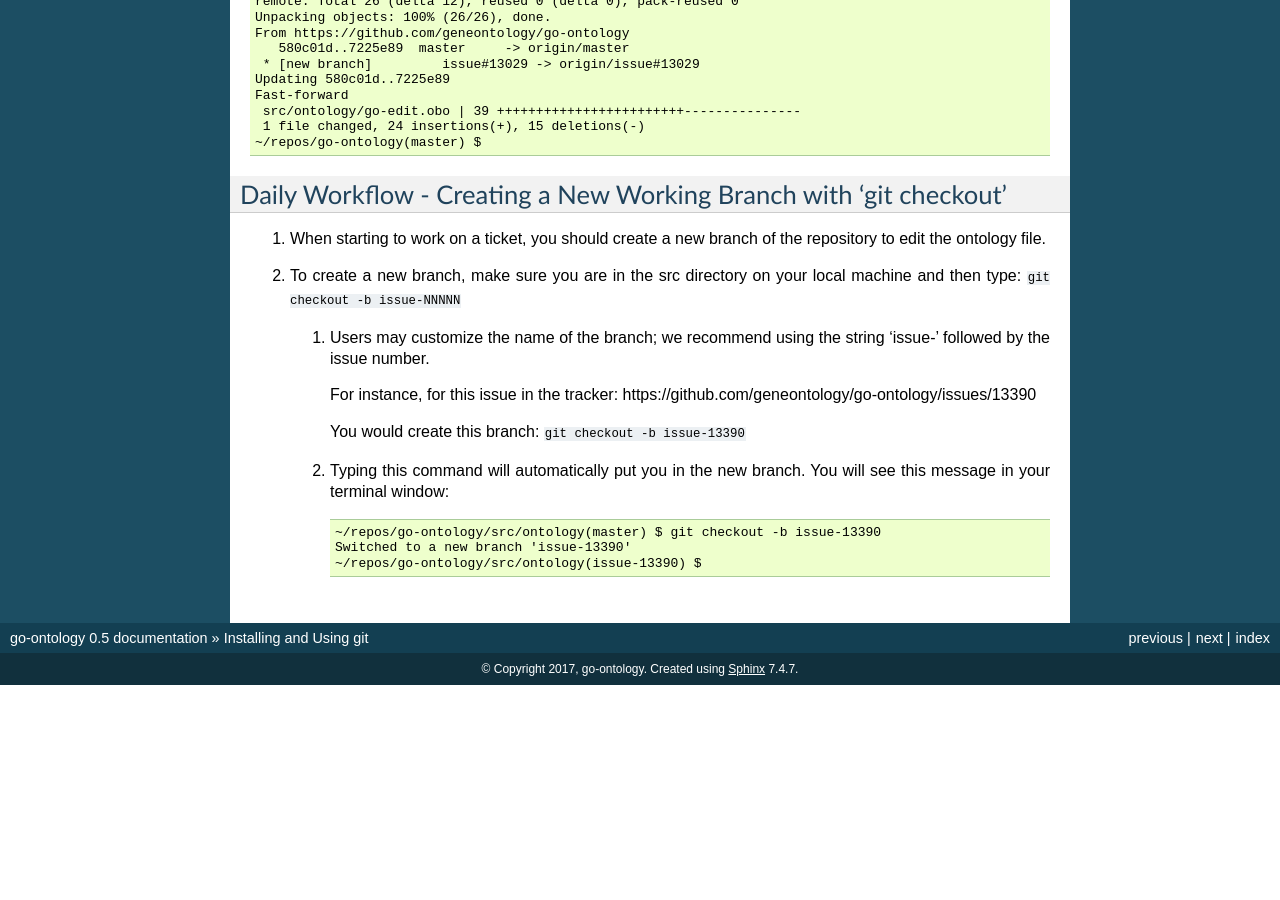
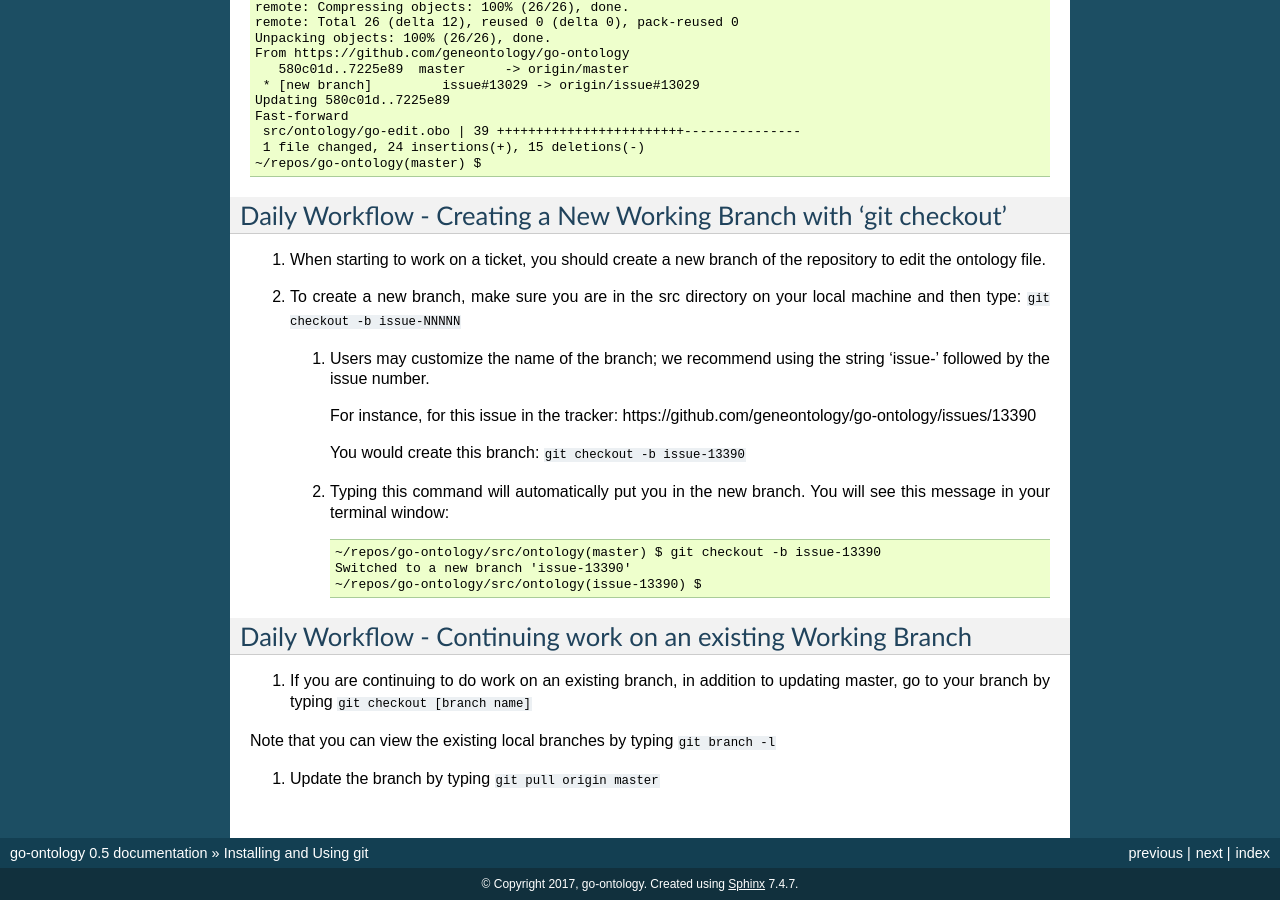
Before and after one commit to geneontology/go-ontology, a Sphinx documentation site: the page built from docs/Installgit.md, in a window 1280 px wide and 900 px high, scrolled down 1479 px. Built offline with Sphinx 7.4.7, drawn with Linux system fonts in a browser that asks for light colours; before the commit the page ends 2164 px from its top, so only the background shows below that; some of the changed text lies outside the part shown.

Commit message:
Update Installgit.md
updating daily workflow

````diff
--- a/docs/Installgit.md
+++ b/docs/Installgit.md
@@ -54,11 +54,11 @@ PS1="\w\$(parse_git_branch) $ "
 
 1. Navigate to the ontology directory of go-ontology:  ```/repos/go-ontology/src/ontology```
 
-2. Type: ```git status``` to reveal the branch you are working on.
+2. If this information is not displayed in the terminal window, type: ```git status``` to reveal the branch you are working on.
 
-3. Make sure you are working on the master branch. If you are, you will see:
+3. You will see:
 
-       On branch master
+       On branch [master] [or the name of the branch you are on]
 
        Your branch is up-to-date with 'origin/master'.
 
@@ -86,7 +86,6 @@ Fast-forward
 ~/repos/go-ontology(master) $
 ```
 
-
 ## Daily Workflow - Creating a New Working Branch with 'git checkout'
 
 1. When starting to work on a ticket, you should create a new branch of the repository to edit the ontology file.
@@ -106,3 +105,11 @@ Fast-forward
       Switched to a new branch 'issue-13390'
       ~/repos/go-ontology/src/ontology(issue-13390) $
       ```
+
+
+## Daily Workflow - Continuing work on an existing Working Branch
+1. If you are continuing to do work on an existing branch, in addition to updating master, go to your branch by typing ```git checkout [branch name]```
+
+Note that you can view the existing local branches by typing ```git branch -l```
+
+2. Update the branch by typing ```git pull origin master ```
````
